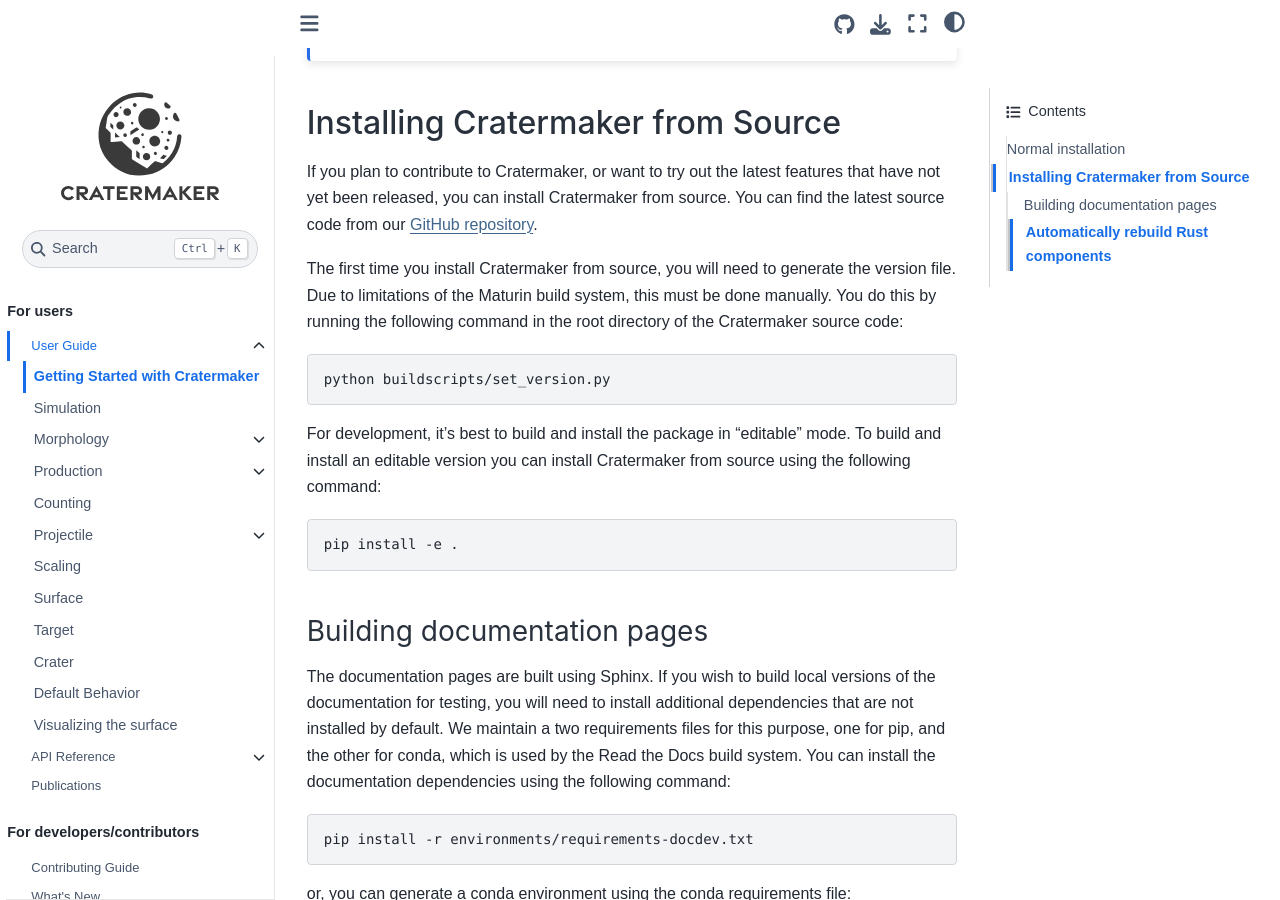
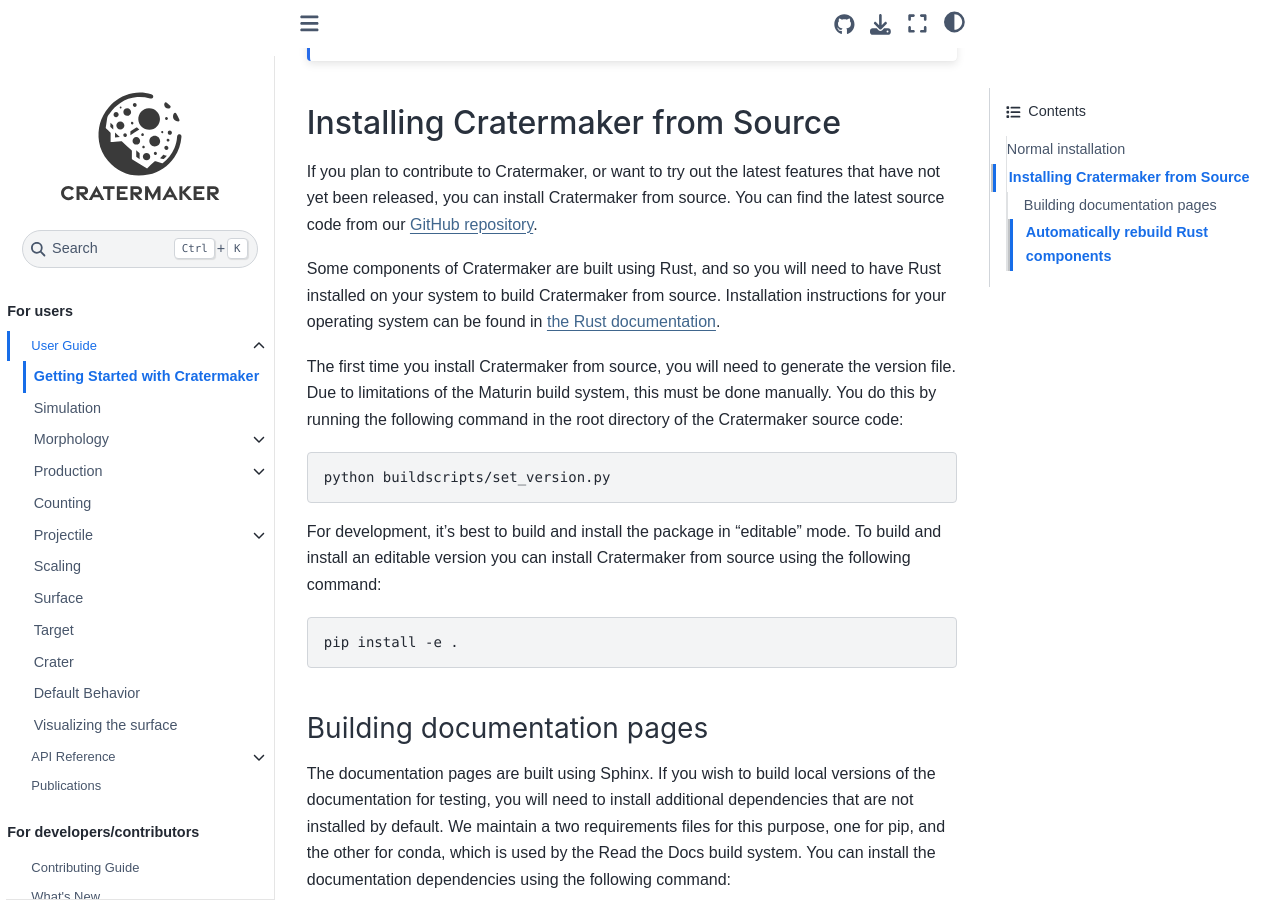
Before and after one commit to MintonGroup/cratermaker, a Sphinx documentation site: the page built from docs/user-guide/installation.rst, in a window 1280 px wide and 900 px high, scrolled down 1015 px. Built offline with Sphinx 7.4.7 and the Sphinx Book theme 1.1.4, drawn with Linux system fonts in a browser that asks for light colours; pages that are not in the unit, such as notebooks, are missing from menus; the version number could not be read and is left out.

Commit message:
Added documentation to tell user to get the Rust compiler.

```diff
--- a/docs/user-guide/installation.rst
+++ b/docs/user-guide/installation.rst
@@ -33,6 +33,8 @@ Installing Cratermaker from Source
 ==================================
 
 If you plan to contribute to Cratermaker, or want to try out the latest features that have not yet been released, you can install Cratermaker from source. You can find the latest source code from our `GitHub repository <https://github.com/MintonGroup/cratermaker>`__.
+
+Some components of Cratermaker are built using Rust, and so you will need to have Rust installed on your system to build Cratermaker from source. Installation instructions for your operating system can be found in `the Rust documentation <https://rust-lang.org/learn/get-started/>`__.
 
 The first time you install Cratermaker from source, you will need to generate the version file. Due to limitations of the Maturin build system, this must be done manually. You do this by running the following command in the root directory of the Cratermaker source code:
 
```
